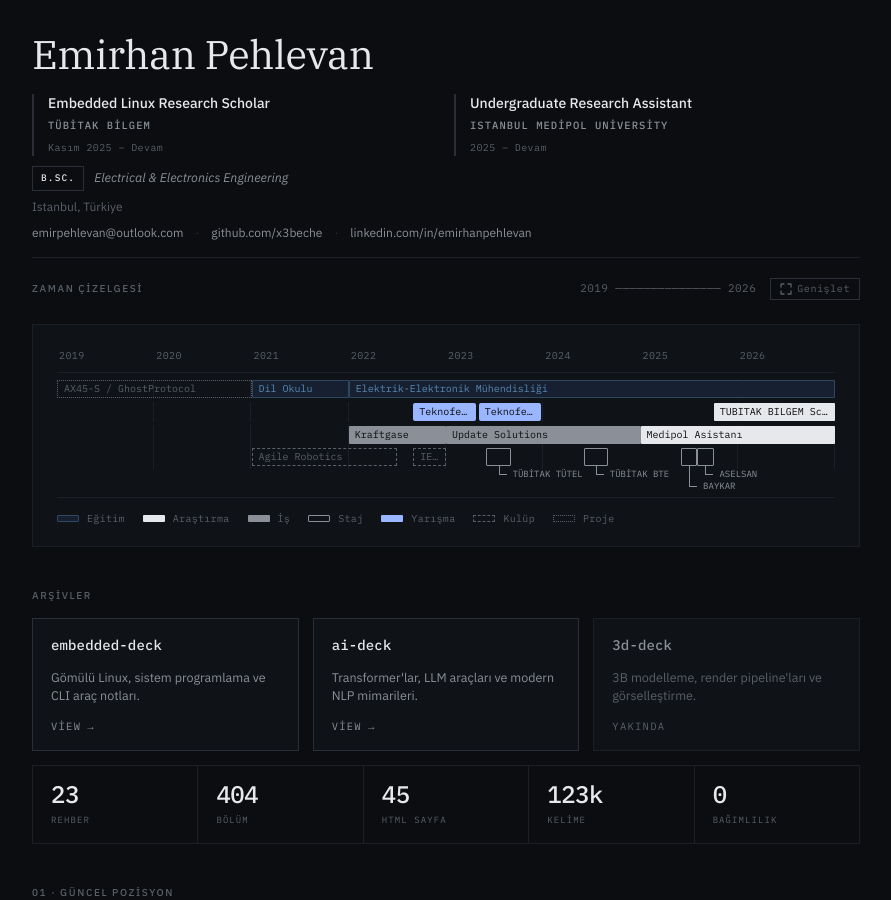
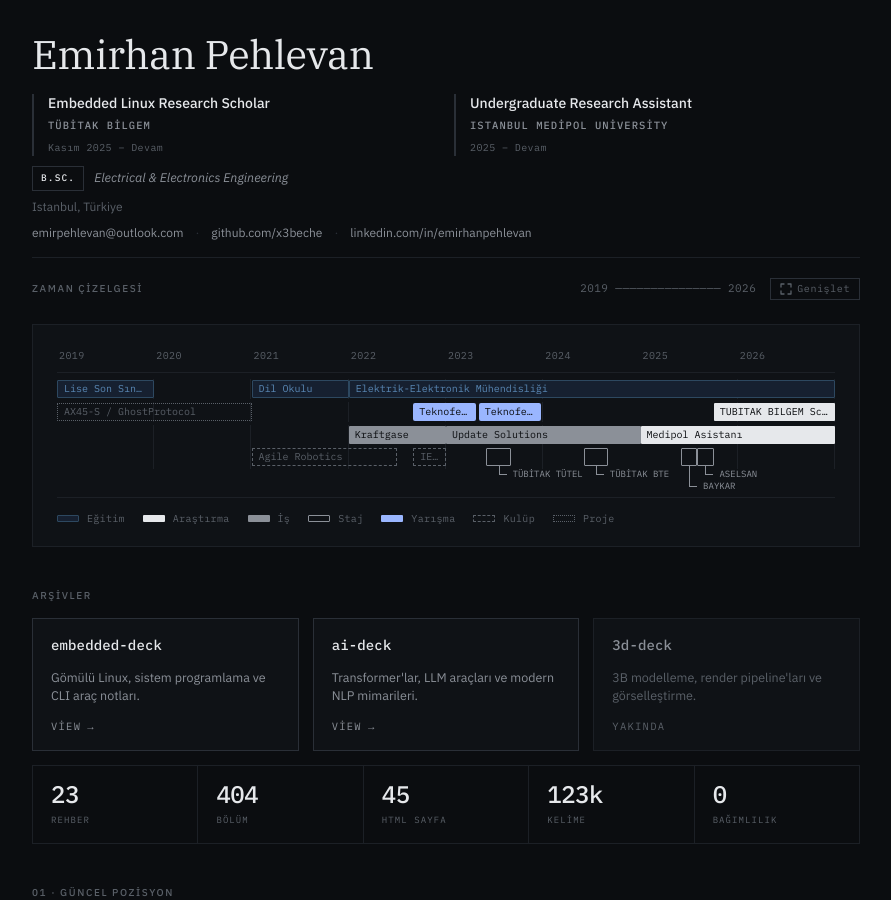
Before and after one commit to x3beche/x3beche.github.io, a Jekyll site: the page built from index.html, in a window 1280 px wide and 900 px high. Shown: the whole window, without its empty margins (194-1085 px from the left). Built offline with Jekyll 4.4.1, drawn with Linux system fonts in a browser that asks for light colours.

Commit message:
fix(timeline): AX45-S 2. satıra taşındı, Lise Son Sınıfı eklendi
- Satır 1: Lise Son Sınıfı (2019-2020) + Dil Okulu + EEE
- Satır 2: AX45-S (2019-2021) + Teknofest x2 + TÜBİTAK BİLGEM

Co-Authored-By: Claude Sonnet 4.6 <noreply@anthropic.com>

```diff
--- a/index.html
+++ b/index.html
@@ -70,9 +70,9 @@ css: "/assets/main.css"
           <!-- Satır 1: Eğitim -->
           <div class="tl-row">
             <div class="tl-track">
-              <div class="tl-bar cat-proj" style="left:0%;width:25%"
-                data-name="AX45-S &amp; GhostProtocol" data-kind="Proje" data-period="2019 – 2021"
-                data-desc="Özgün algoritmalar üzerine kripto sistemi + nRF24L01 kablosuz haberleşme protokolü. Qt arayüzü."><span class="tl-bar-text">AX45-S / GhostProtocol</span></div>
+              <div class="tl-bar cat-edu" style="left:0%;width:12.5%"
+                data-name="Lise Son Sınıfı" data-kind="Eğitim" data-period="2019 – 2020"
+                data-desc="Lise son sınıf — üniversite hazırlık dönemi."><span class="tl-bar-text">Lise Son Sınıfı</span></div>
               <div class="tl-bar cat-edu" style="left:25%;width:12.5%"
                 data-name="Dil Okulu" data-kind="Eğitim" data-period="2021 – 2022"
                 data-desc="Yoğun İngilizce hazırlık programı."><span class="tl-bar-text">Dil Okulu</span></div>
@@ -82,9 +82,12 @@ css: "/assets/main.css"
             </div>
           </div>
 
-          <!-- Satır 2: Yarışmalar + Araştırma -->
+          <!-- Satır 2: Proje + Yarışmalar + Araştırma -->
           <div class="tl-row">
             <div class="tl-track">
+              <div class="tl-bar cat-proj" style="left:0%;width:25%"
+                data-name="AX45-S &amp; GhostProtocol" data-kind="Proje" data-period="2019 – 2021"
+                data-desc="Özgün algoritmalar üzerine kripto sistemi + nRF24L01 kablosuz haberleşme protokolü. Qt arayüzü."><span class="tl-bar-text">AX45-S / GhostProtocol</span></div>
               <div class="tl-bar cat-comp" style="left:45.8%;width:8%"
                 data-name="Teknofest · Momentum Hyperloop" data-kind="Yarışma" data-period="Eylül 2022"
                 data-desc="Teknofest Finali — Hyperloop takımı. 4 aylık çalışma."><span class="tl-bar-text">Teknofest · Momentum</span></div>
```
